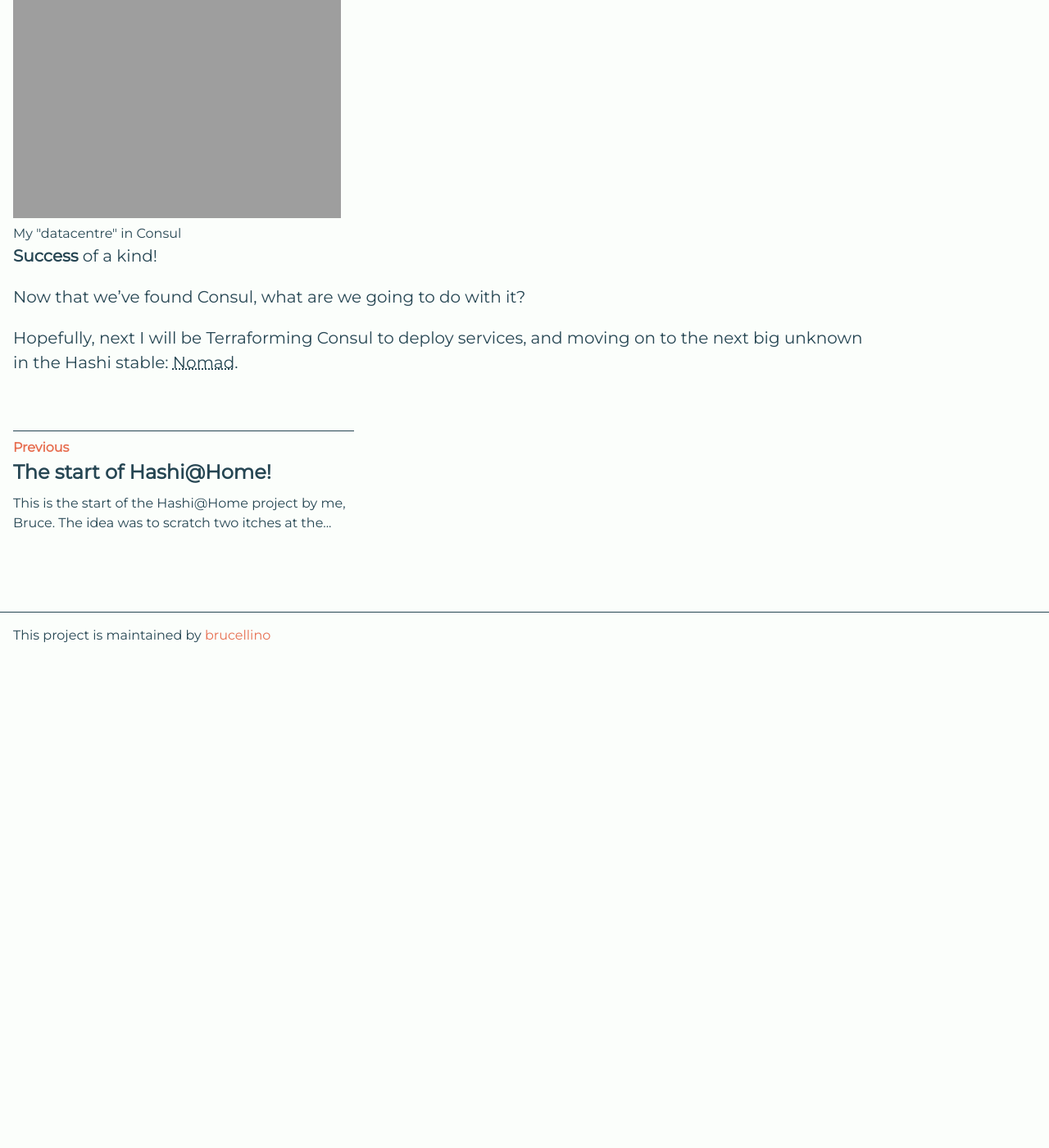
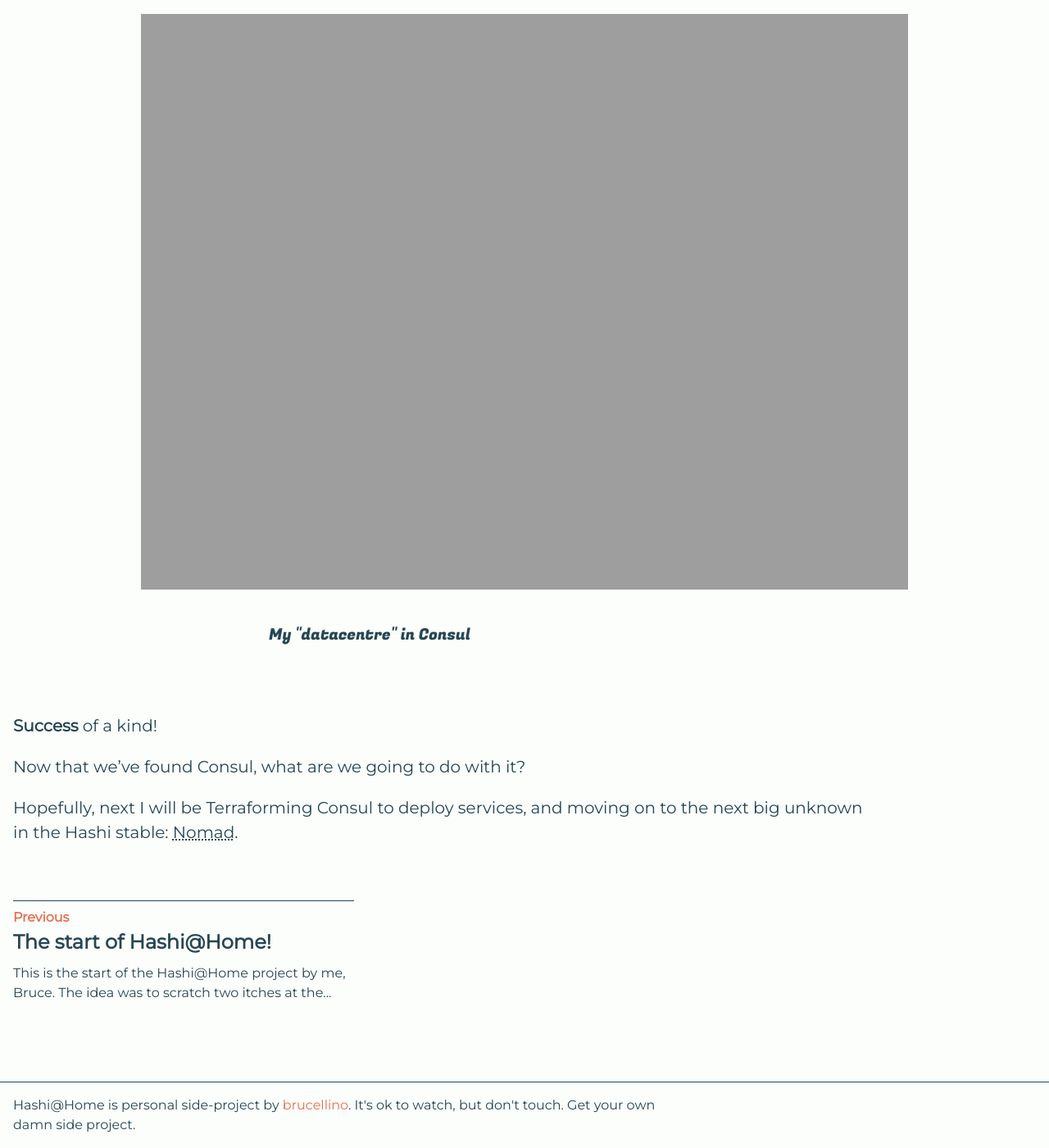
Before and after one commit to brucellino/hashiatho.me, a Jekyll site: the page built from _posts/2020-12-28-piconsul.md, in a window 1280 px wide and 1400 px high, scrolled down 6567 px. Shown: the whole window at 82% size. Built offline with Jekyll 4.4.1, drawn with Linux system fonts in a browser that asks for light colours; before the commit the page ends 7370 px from its top, so only the background shows below that.

Commit message:
add faq and minor updates to style
Signed-off-by: Bruce Becker <brucellino@gmail.com>

```diff
--- a/_includes/footer.html
+++ b/_includes/footer.html
@@ -1,6 +1,6 @@
 <div class="border-top-thin clearfix mt-2 mt-lg-4">
   <div class="container mx-auto px-2">
-    <p class="col-8 sm-width-full left py-2 mb-0">This project is maintained by <a class="text-accent" href="https://github.com/{{ site.github_username }}">{{ site.github_username }}</a></p>
+    <p class="col-8 sm-width-full left py-2 mb-0">Hashi@Home is personal side-project by <a class="text-accent" href="https://github.com/{{ site.github_username }}">{{ site.github_username }}</a>. It's ok to watch, but don't touch. Get your own damn side project.</p>
     <ul class="list-reset right clearfix sm-width-full py-2 mb-2 mb-lg-0">
     </ul>
   </div>
--- a/_sass/_base.scss
+++ b/_sass/_base.scss
@@ -21,6 +21,99 @@
 dl, dd, ol, ul, figure {
     margin: 0;
     padding: 0;
+}
+
+figure {
+  padding-top: 10px;
+  padding-bottom: 10px;
+  margin: 0;
+  *zoom: 1;
+  padding-top: 3.2em;
+  padding-bottom: 3.2em;
+}
+
+figure:before,
+figure:after {
+  display: table;
+  line-height: 0;
+  content: "";
+}
+
+figure:after {
+  clear: both;
+}
+
+figure img {
+  display: block;
+  margin-right: auto;
+  margin-bottom: 10px;
+  margin-left: auto;
+  width: 75%;
+  border-radius: 5;
+  border-width: 2;
+  border-color: $persian-green;
+}
+
+figcaption {
+  padding-top: 1.6em;
+  padding-bottom: 1.6em;
+  text-align: justify;
+  margin: auto;
+  font-family: $header-font-family;
+  font-size: 1.2em;
+  max-width: 50%;
+}
+
+
+figure a img {
+  filter: gray; /* IE6-9 */
+  -webkit-filter: brightness(80%); /* Google Chrome & Safari 6+ */
+  -webkit-transform: translate(0, 0);
+  -moz-transform: translate(0, 0);
+  -ms-transform: translate(0, 0);
+  -o-transform: translate(0, 0);
+  transform: translate(0, 0);
+  -webkit-transition-duration: 0.25s;
+  -moz-transition-duration: 0.25s;
+  -o-transition-duration: 0.25s;
+}
+
+figure a img:hover {
+  filter: none;
+  -webkit-filter: brightness(110%);
+  -webkit-transform: translate(0, -5px);
+  -moz-transform: translate(0, -5px);
+  -ms-transform: translate(0, -5px);
+  -o-transform: translate(0, -5px);
+  transform: translate(0, -5px);
+  -webkit-box-shadow: 0 0 10px rgba(0, 0, 0, 0.2);
+  box-shadow: 0 0 10px rgba(0, 0, 0, 0.2);
+}
+
+@media only screen and (min-width: 62.5em) {
+  figure.half img {
+    float: left;
+    width: 365px;
+    margin-right: 5px;
+    margin-left: 5px;
+  }
+
+  figure.half figcaption {
+    clear: left;
+  }
+}
+
+@media only screen and (min-width: 62.5em) {
+  figure.third img {
+    float: left;
+    width: 240px;
+    margin-right: 5px;
+    margin-left: 5px;
+  }
+
+  figure.third figcaption {
+    clear: left;
+  }
 }
 
 
```
Also changed, not shown: _posts/2021-01-05-welcome.md (+4 -0 lines), faq.md (+10 -0 lines).
